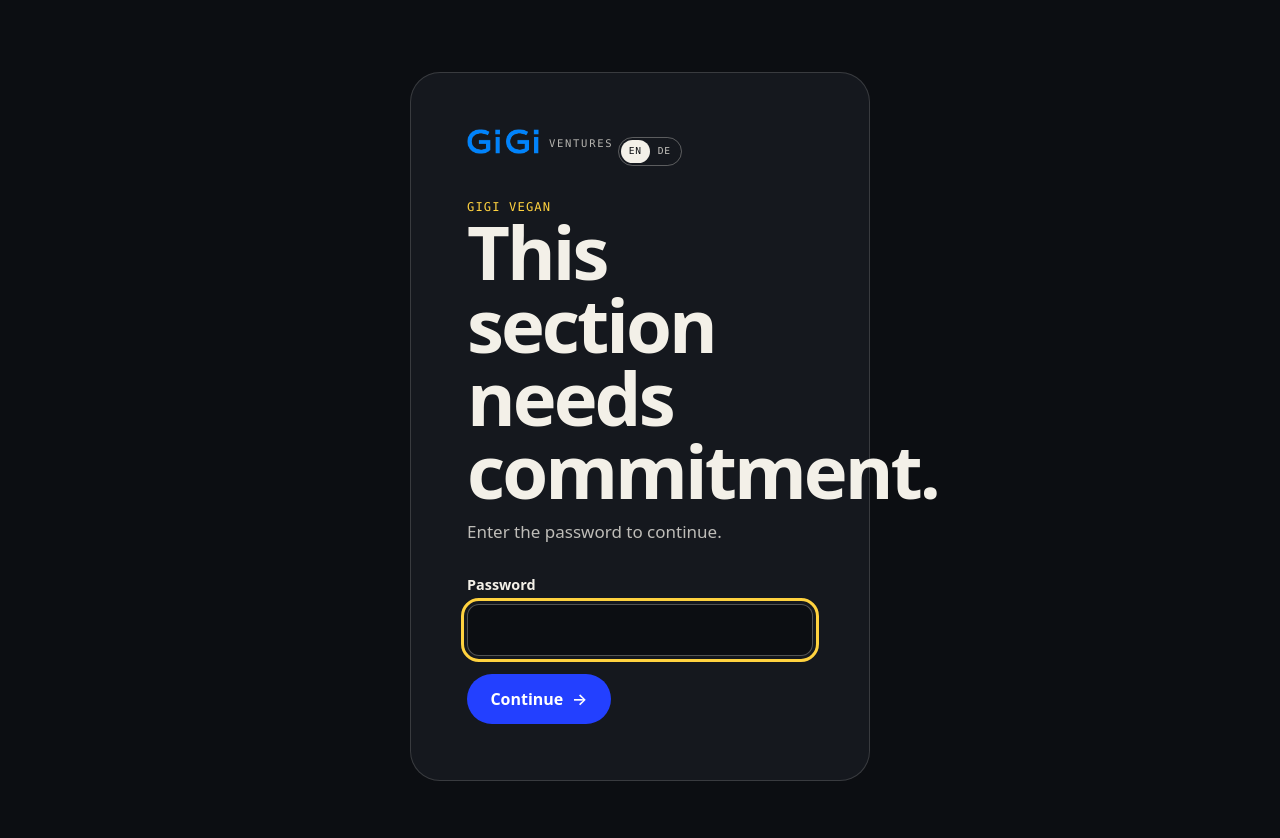
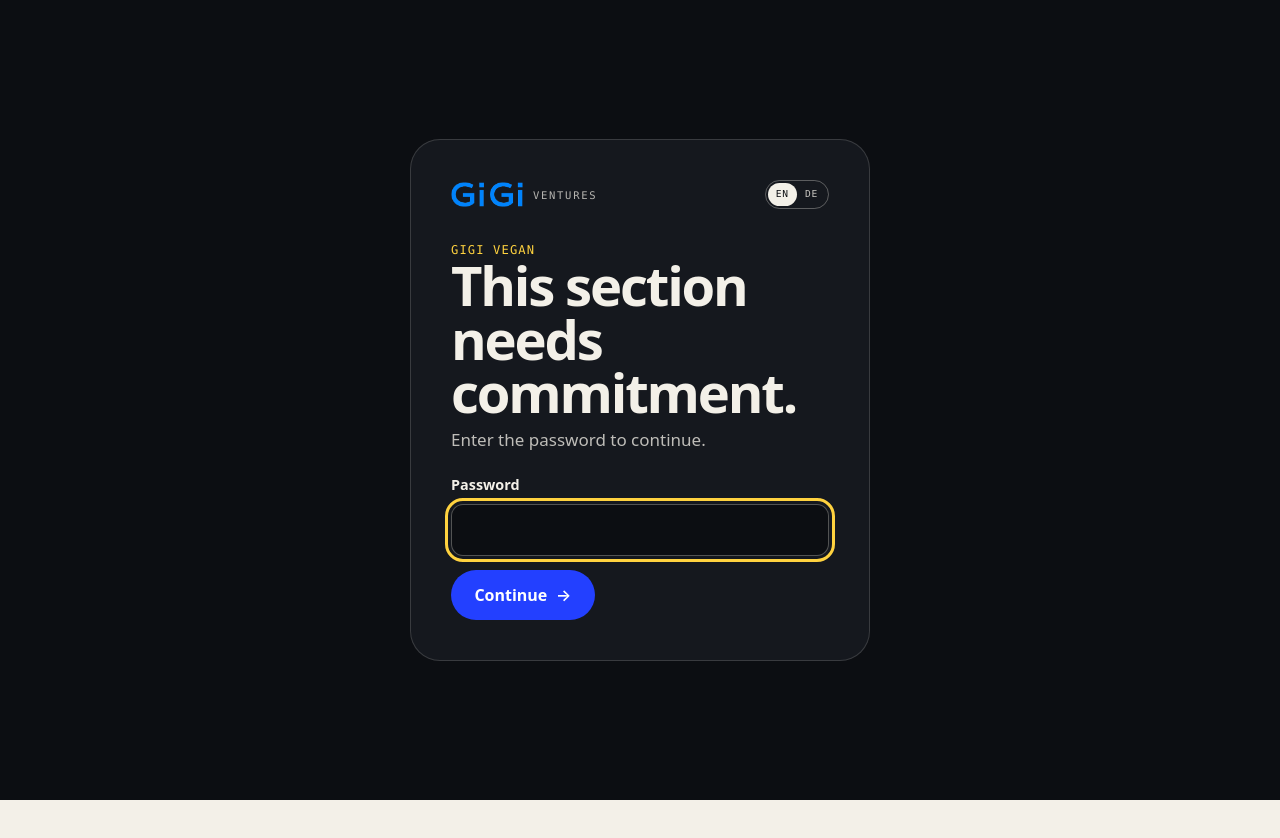
Before and after one commit to gigibot-tech/gigi-ventures, a plain HTML site: page vegan.html in a window 1280 px wide. After the commit the page ends 800 px from the top, so only its background shows below. Drawn offline with Linux system fonts and the light colour scheme; a web font is replaced by a local one.

Commit message:
Fit vegan gate and default to English

```diff
--- a/assets/css/vegan-gate.css
+++ b/assets/css/vegan-gate.css
@@ -1,5 +1,6 @@
 html.vegan-locked {
-  overflow: hidden;
+  overflow-x: hidden;
+  overflow-y: auto;
 }
 
 html.vegan-locked body > :not(#vegan-gate) {
@@ -8,10 +9,12 @@ html.vegan-locked body > :not(#vegan-gate) {
 
 .vegan-gate {
   display: none;
+  min-height: 100vh;
   min-height: 100svh;
+  min-height: 100dvh;
   align-items: center;
   justify-content: center;
-  padding: clamp(24px, 6vw, 72px);
+  padding: clamp(12px, 3vh, 32px) clamp(16px, 5vw, 56px);
   background: var(--ink);
   color: var(--paper);
 }
@@ -22,7 +25,10 @@ html.vegan-locked .vegan-gate {
 
 .vegan-gate__card {
   width: min(100%, 460px);
-  padding: clamp(28px, 6vw, 56px);
+  max-height: calc(100dvh - 24px);
+  overflow-y: auto;
+  overscroll-behavior: contain;
+  padding: clamp(20px, 5vw, 40px);
   border: 1px solid rgba(243, 240, 232, .16);
   border-radius: var(--r-l);
   background: var(--ink-2);
@@ -30,13 +36,19 @@ html.vegan-locked .vegan-gate {
 
 .vegan-gate__logo {
   display: inline-flex;
-  margin-bottom: 24px;
   color: var(--paper);
+}
+
+.vegan-gate__top {
+  display: flex;
+  align-items: center;
+  justify-content: space-between;
+  gap: 12px;
+  margin-bottom: clamp(22px, 4vh, 40px);
 }
 
 .vegan-gate__lang {
   width: max-content;
-  margin-bottom: 32px;
   border-color: rgba(243, 240, 232, .32);
 }
 
@@ -47,8 +59,13 @@ html.vegan-locked .vegan-gate {
   color: var(--sun);
 }
 
+.vegan-gate__card .h2 {
+  max-width: 13ch;
+  font-size: clamp(2rem, 8vw, 3.4rem);
+}
+
 .vegan-gate__copy {
-  margin: 12px 0 28px;
+  margin: 8px 0 20px;
   color: rgba(243, 240, 232, .76);
 }
 
@@ -83,5 +100,25 @@ html.vegan-locked .vegan-gate {
 }
 
 .vegan-gate__submit {
-  margin-top: 18px;
+  margin-top: 14px;
 }
+
+@media (max-width: 380px) {
+  .vegan-gate__card { padding: 20px 18px; }
+  .vegan-gate__card .h2 { font-size: clamp(1.8rem, 8vw, 2.2rem); }
+  .vegan-gate__top { gap: 8px; }
+  .vegan-gate__logo { gap: 6px; }
+  .vegan-gate__logo .logo__img { height: 1.3rem; }
+  .vegan-gate__logo .logo__sub { font-size: .56rem; }
+}
+
+@media (max-height: 480px) {
+  .vegan-gate { padding-block: 8px; }
+  .vegan-gate__card { padding: 14px 22px; }
+  .vegan-gate__top { margin-bottom: 12px; }
+  .vegan-gate__logo .logo__img { height: 1.2rem; }
+  .vegan-gate__card .h2 { max-width: none; font-size: clamp(1.5rem, 6vh, 2.1rem); }
+  .vegan-gate__copy { margin: 4px 0 10px; }
+  .vegan-gate__input { min-height: 44px; }
+  .vegan-gate__submit { margin-top: 8px; }
+}
--- a/assets/js/i18n.js
+++ b/assets/js/i18n.js
@@ -31,8 +31,7 @@
   let stored = null;
   try { stored = window.localStorage.getItem(STORE); } catch (e) { /* storage blocked: fine */ }
   const asked = new URLSearchParams(window.location.search).get('lang');
-  const browser = String((navigator.languages && navigator.languages[0]) || navigator.language || 'en').slice(0, 2).toLowerCase();
-  const lang = LANGS.includes(asked) ? asked : LANGS.includes(stored) ? stored : (browser === 'de' ? 'de' : 'en');
+  const lang = LANGS.includes(asked) ? asked : LANGS.includes(stored) ? stored : 'en';
   if (LANGS.includes(asked)) {
     try { window.localStorage.setItem(STORE, asked); } catch (e) { /* ignore */ }
   }
--- a/vegan.html
+++ b/vegan.html
@@ -34,6 +34,7 @@
 <body class="topic topic--vegan">
   <section class="vegan-gate" id="vegan-gate" aria-labelledby="vegan-gate-title">
     <form class="vegan-gate__card" data-vegan-gate>
+      <div class="vegan-gate__top">
         <a class="logo vegan-gate__logo" href="index.html" aria-label="GiGi Ventures, home">
           <img class="logo__img" src="assets/img/gigi-logo.png" alt="" width="960" height="329" decoding="async">
           <span class="logo__sub" aria-hidden="true">Ventures</span>
@@ -41,6 +42,7 @@
         <div class="lang-switch vegan-gate__lang" role="group" aria-label="Language">
           <button type="button" data-lang-set="en" lang="en" translate="no" aria-label="English" aria-pressed="true">EN</button>
           <button type="button" data-lang-set="de" lang="de" translate="no" aria-label="Deutsch" aria-pressed="false">DE</button>
+        </div>
       </div>
       <p class="eyebrow">GiGi Vegan</p>
       <h1 class="h2" id="vegan-gate-title">This section needs commitment.</h1>
```
Lines whose indentation alone changed are shown as unchanged.
